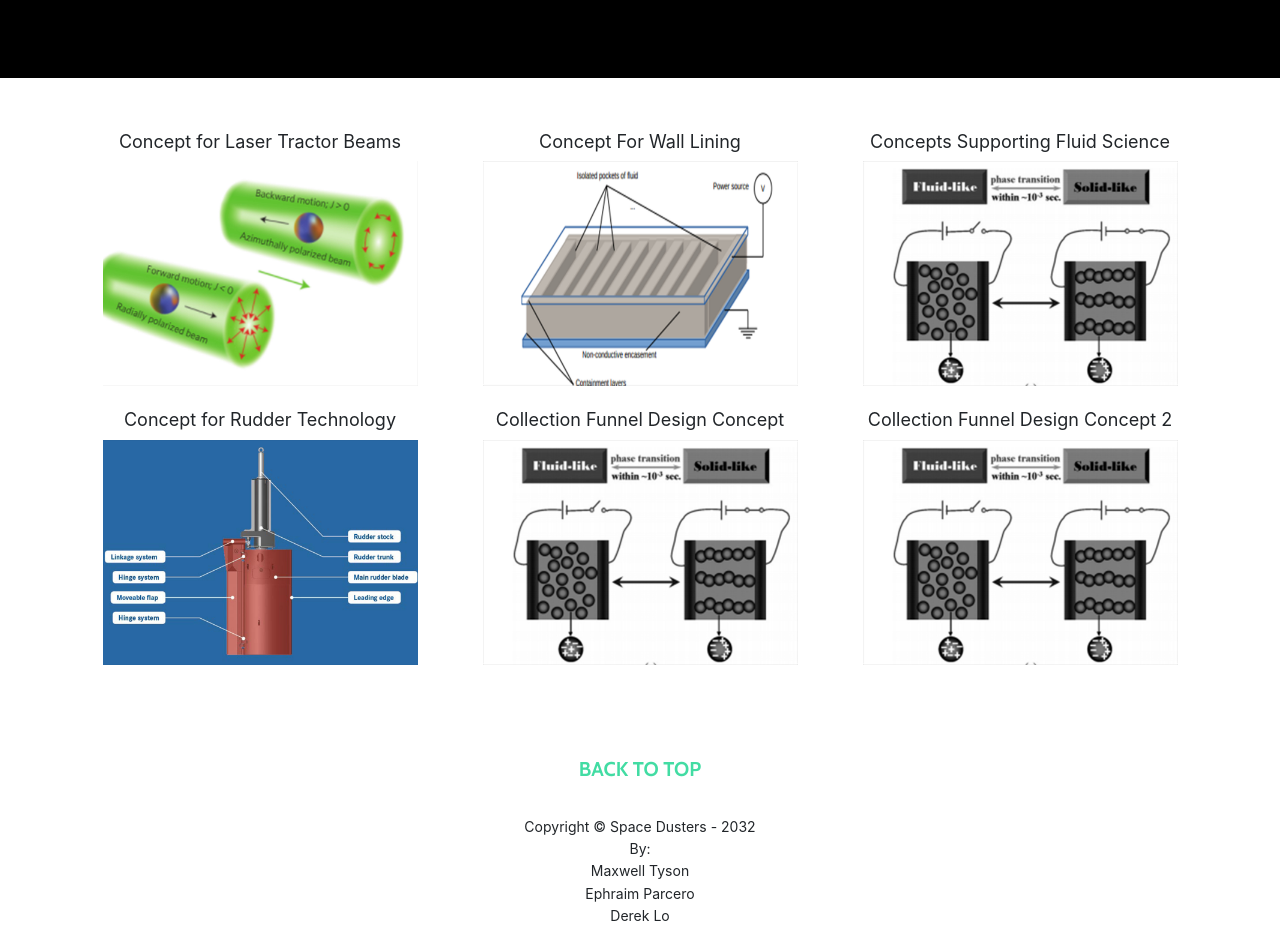
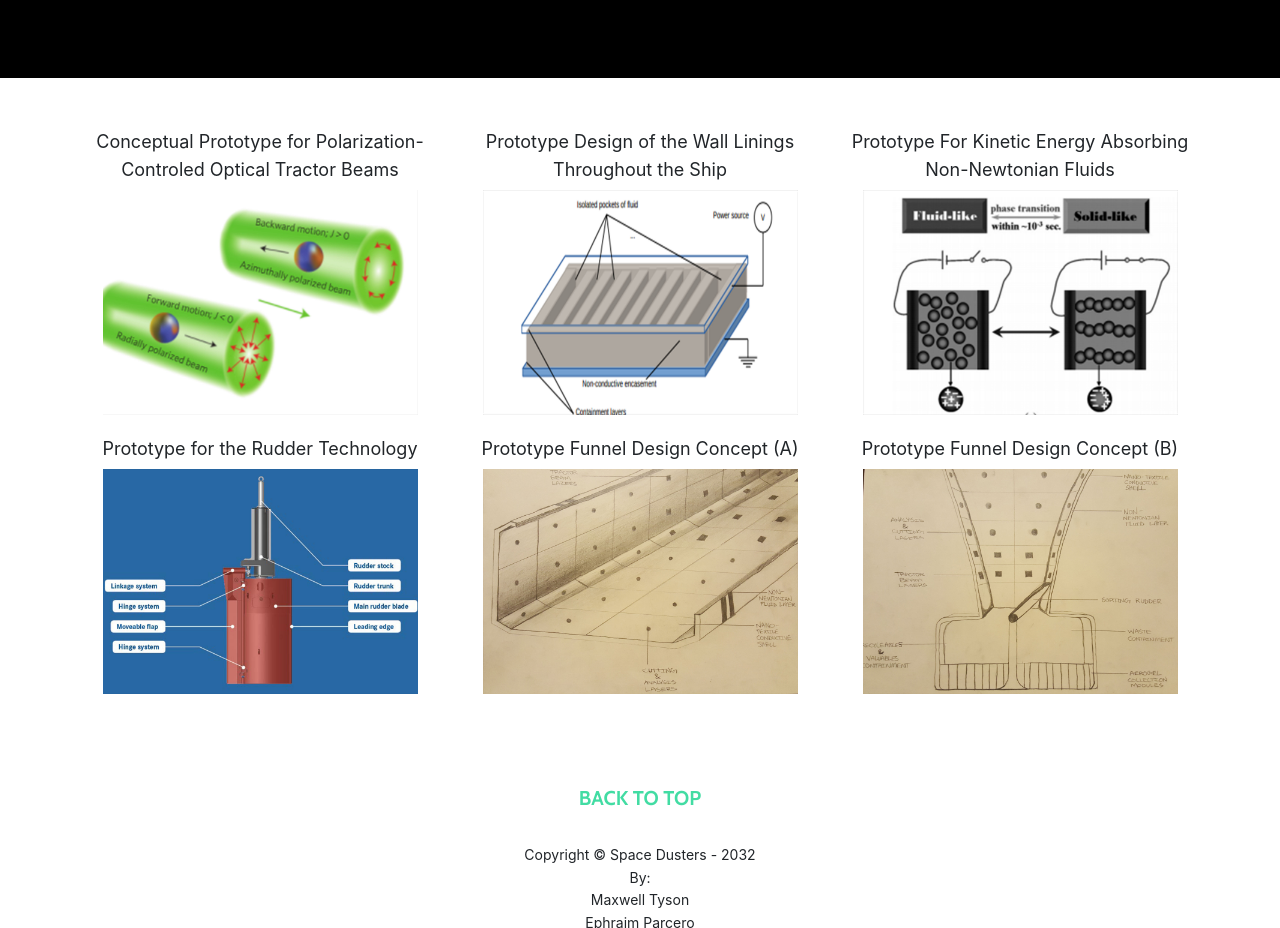
Before and after one commit to Maxwellzt/entr-project, a website with bundled scripts: page index.html in a window 1280 px wide. Shown: the part 5580-6508 px from the top of the page. Built offline with nearby package versions, Linux system fonts and the light colour scheme.

Commit message:
last touches for images, last step is to edit text and write description for nano filament textiles

```diff
--- a/index.html
+++ b/index.html
@@ -302,7 +302,7 @@
             <div class="row">
               <div class="col-lg-4 col-md-5 text-center">
                     <div class="service-box">
-                        <p style='margin-bottom: 5px;'>Concept for Laser Tractor Beams</p>
+                        <p style='margin-bottom: 5px;'>Conceptual Prototype for Polarization-Controled Optical Tractor Beams</p>
                         <div>
                             <img class='img-responsive' width=90% height='auto' src='img/laser_doughnut.jpg' style='margin-bottom: 20px;'></br>
                         </div>
@@ -310,7 +310,7 @@
               </div>
               <div class="col-lg-4 col-md-5 text-center">
                     <div class="service-box">
-                        <p style='margin-bottom: 5px;'>Concept For Wall Lining</p>
+                        <p style='margin-bottom: 5px;'>Prototype Design of the Wall Linings Throughout the Ship</p>
                         <div>
                             <img class='img-responsive' width=90% height='auto' src='img/wall_of_ship.jpg' style='margin-bottom: 20px;'></br>
                         </div>
@@ -318,7 +318,7 @@
               </div>
               <div class="col-lg-4 col-md-5 text-center">
                     <div class="service-box">
-                        <p style='margin-bottom: 5px;'>Concepts Supporting Fluid Science</p>
+                        <p style='margin-bottom: 5px;'>Prototype For Kinetic Energy Absorbing Non-Newtonian Fluids</p>
                         <div>
                             <img class='img-responsive' width=90% height='auto' src='img/fluid_science.jpg' style='margin-bottom: 20px;'></br>
                         </div>
@@ -327,7 +327,7 @@
 
               <div class="col-lg-4 col-md-5 text-center">
                     <div class="service-box">
-                        <p style='margin-bottom: 5px;'>Concept for Rudder Technology</p>
+                        <p style='margin-bottom: 5px;'>Prototype for the Rudder Technology</p>
                         <div>
                             <img class='img-responsive' width=90% height='auto' src='img/rudder.jpg' style='margin-bottom: 20px;'></br>
                         </div>
@@ -336,18 +336,18 @@
 
               <div class="col-lg-4 col-md-5 text-center">
                     <div class="service-box">
-                        <p style='margin-bottom: 5px;'>Collection Funnel Design Concept</p>
+                        <p style='margin-bottom: 5px;'>Prototype Funnel Design Concept (A)</p>
                         <div>
-                            <img class='img-responsive' width=90% height='auto' src='img/fluid_science.jpg' style='margin-bottom: 20px;'></br>
+                            <img class='img-responsive' width=90% height='auto' src='img/collection_mouth.jpg' style='margin-bottom: 20px;'></br>
                         </div>
                     </div>
               </div>
 
               <div class="col-lg-4 col-md-5 text-center">
                     <div class="service-box">
-                        <p style='margin-bottom: 5px;'>Collection Funnel Design Concept 2</p>
+                        <p style='margin-bottom: 5px;'>Prototype Funnel Design Concept (B)</p>
                         <div>
-                            <img class='img-responsive' width=90% height='auto' src='img/fluid_science.jpg' style='margin-bottom: 20px;'></br>
+                            <img class='img-responsive' width=90% height='auto' src='img/top_view.jpg' style='margin-bottom: 20px;'></br>
                         </div>
                     </div>
               </div>
```
Also changed, not shown: img/collection_mouth.jpg (added), img/top_view.jpg (added).
